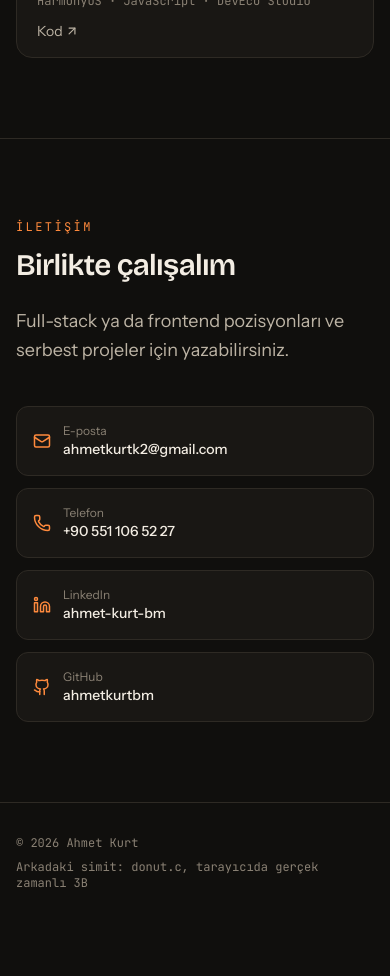
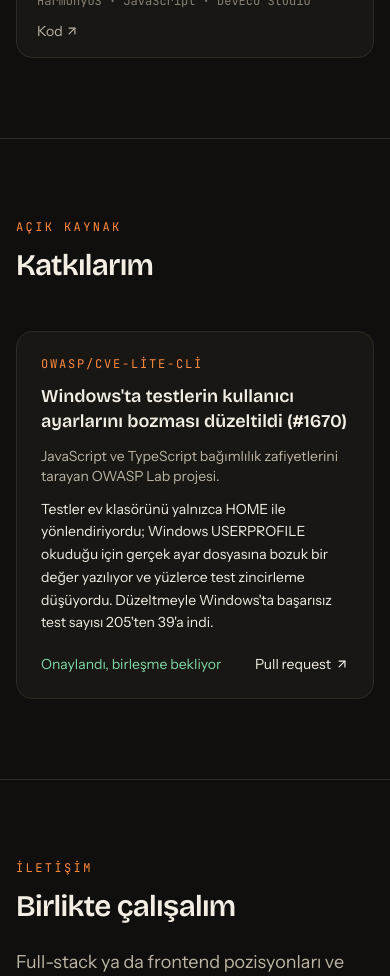
Before and after one commit to ahmetkurtbm/portfolio, a Next.js app: page / in a window 390 px wide. Shown: the part 7480-8456 px from the top of the page. Before the commit the page ends 8403 px from the top, so only its background shows below. Built offline with nearby package versions, Linux system fonts and the light colour scheme.

Commit message:
Açık kaynak katkıları bölümünü ekle

```diff
--- a/src/app/page.tsx
+++ b/src/app/page.tsx
@@ -3,7 +3,7 @@ import { ArrowUpRight, Github, Linkedin, Mail, Phone } from "lucide-react";
 
 import { AsciiDonut } from "@/components/ascii-donut";
 import { SiteHeader } from "@/components/site-header";
-import { education, experience, profile, projects, skills, type Project } from "@/content/site";
+import { contributions, education, experience, profile, projects, skills, type Project } from "@/content/site";
 
 function Kicker({ children }: { children: React.ReactNode }) {
   return <span className="font-mono text-xs uppercase tracking-[0.2em] text-accent">{children}</span>;
@@ -172,6 +172,28 @@ export default function Home() {
           </div>
         </section>
 
+        <section aria-labelledby="katki-baslik" id="acik-kaynak" className="border-t border-line py-20 sm:py-28">
+          <div className="mx-auto max-w-6xl px-4 sm:px-6">
+            <SectionHead id="katki-baslik" kicker="Açık kaynak" title="Katkılarım" />
+            <ul className="grid gap-5 sm:grid-cols-2">
+              {contributions.map((item) => (
+                <li key={item.url} className="flex flex-col gap-3 rounded-2xl border border-line bg-surface p-6">
+                  <p className="font-mono text-xs uppercase tracking-[0.15em] text-accent">{item.repo}</p>
+                  <h3 className="font-display text-lg font-semibold leading-snug">{item.title}</h3>
+                  <p className="text-sm text-ink-soft">{item.about}</p>
+                  <p className="text-sm leading-relaxed">{item.summary}</p>
+                  <div className="mt-auto flex items-center justify-between gap-3 pt-2 text-sm">
+                    <span className="text-mint">{item.status}</span>
+                    <a href={item.url} target="_blank" rel="noreferrer" className="inline-flex items-center gap-1 underline-offset-4 hover:underline">
+                      Pull request <ArrowUpRight aria-hidden size={14} />
+                    </a>
+                  </div>
+                </li>
+              ))}
+            </ul>
+          </div>
+        </section>
+
         <section aria-labelledby="iletisim-baslik" id="iletisim" className="border-t border-line py-20 sm:py-28">
           <div className="mx-auto max-w-6xl px-4 sm:px-6">
             <SectionHead id="iletisim-baslik" kicker="İletişim" title="Birlikte çalışalım" />
--- a/src/components/site-header.tsx
+++ b/src/components/site-header.tsx
@@ -6,6 +6,7 @@ const NAV = [
   { href: "#hakkimda", label: "Hakkımda" },
   { href: "#deneyim", label: "Deneyim" },
   { href: "#projeler", label: "Projeler" },
+  { href: "#acik-kaynak", label: "Açık kaynak" },
   { href: "#iletisim", label: "İletişim" },
 ];
 
--- a/src/content/site.ts
+++ b/src/content/site.ts
@@ -173,6 +173,30 @@ export const projects: Project[] = [
   },
 ];
 
+export type Contribution = {
+  repo: string;
+  /** Projenin ne olduğu, tek cümle. */
+  about: string;
+  title: string;
+  /** Yaptığım değişiklik ve etkisi. */
+  summary: string;
+  url: string;
+  status: "Birleşti" | "Onaylandı, birleşme bekliyor" | "İncelemede";
+};
+
+/** Başkalarının açık kaynak projelerine yaptığım katkılar. */
+export const contributions: Contribution[] = [
+  {
+    repo: "OWASP/cve-lite-cli",
+    about: "JavaScript ve TypeScript bağımlılık zafiyetlerini tarayan OWASP Lab projesi.",
+    title: "Windows'ta testlerin kullanıcı ayarlarını bozması düzeltildi (#1670)",
+    summary:
+      "Testler ev klasörünü yalnızca HOME ile yönlendiriyordu; Windows USERPROFILE okuduğu için gerçek ayar dosyasına bozuk bir değer yazılıyor ve yüzlerce test zincirleme düşüyordu. Düzeltmeyle Windows'ta başarısız test sayısı 205'ten 39'a indi.",
+    url: "https://github.com/OWASP/cve-lite-cli/pull/1670",
+    status: "Onaylandı, birleşme bekliyor",
+  },
+];
+
 export const experience = [
   {
     period: "Nis 2025 — Tem 2026",
```
Also changed, not shown: 2 other files (tests, documents, lock files or other folders).
